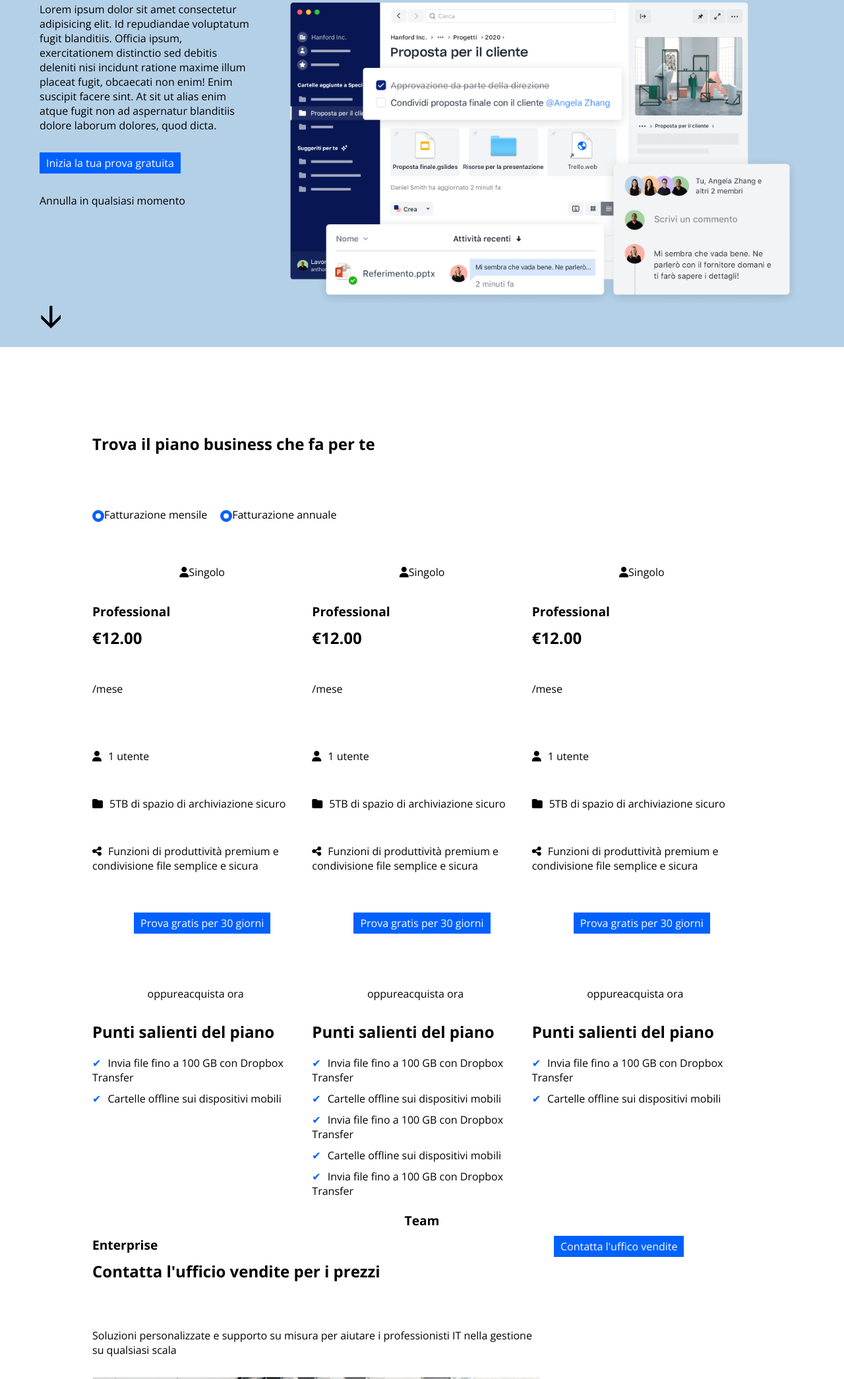
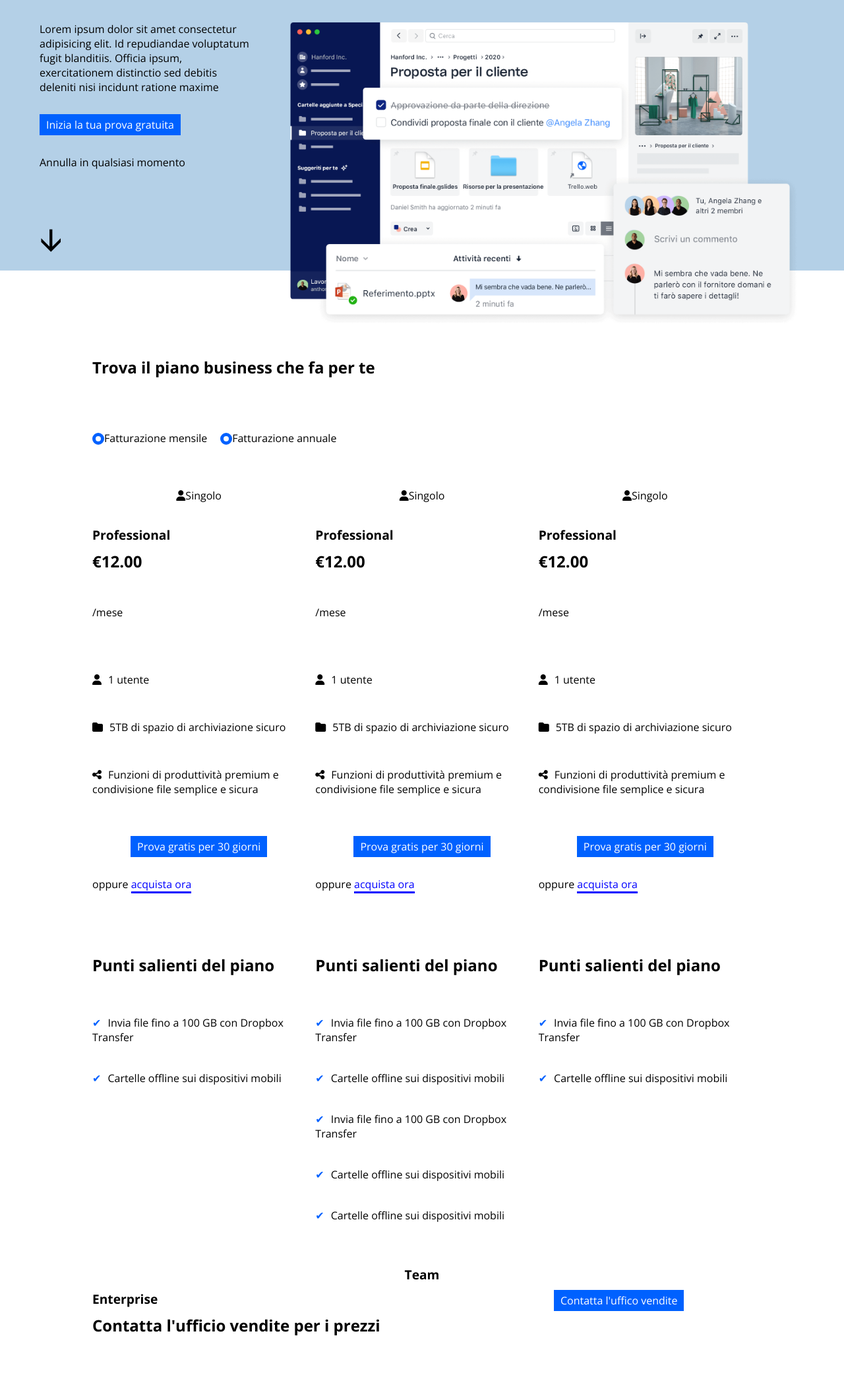
Before and after one commit to EnricoGenovese/htmlcss-dropbox, a plain HTML site: page index.html in a window 1280 px wide. Shown: the part 391-2481 px from the top of the page at 66% size. Drawn offline with nearby package versions, Linux system fonts and the light colour scheme.

Commit message:
fix jumbotron image pos; modify sub-plans spaces; update css

```diff
--- a/css/style.css
+++ b/css/style.css
@@ -69,7 +69,6 @@ section {
 h1 {
     font-size: 4em;
     font-weight: 1000;
-    margin-bottom: 50px;
 }
 
 h2 {
@@ -121,15 +120,24 @@ footer {
     padding-top: 170px;
 }
 
+.outside {
+    position: relative;
+    top: 80px;
+}
+
 #sub-plans p {
     margin-top: 50px;
+}
+
+#sub-plans ul li {
+    padding: 15px 0;
 }
 
 footer {
     padding-bottom: 200px;
 }
 
-#jumbotron .container,
+/* #jumbotron .container,  */
 #sub-plans .container-small,
 #contact-partner .container-small,
 #operations .container-small,
@@ -164,11 +172,11 @@ footer .container {
 }
 
 .subsciption {
-    width: calc((100% - 30) / 3);
-    min-width: 300px;
+    width: calc((100% - 30px) / 3);
+    min-width: 270px;
 }
 
-.customers-brands>div {
+.customers-brands > div {
     aspect-ratio: 1/1;
     position: relative;
     top: 100px;
@@ -209,7 +217,7 @@ footer .container {
 }
 
 .text-contrast {
-    color: ;
+    color: var(--color-contrast);
 }
 /* space */
 
@@ -232,16 +240,20 @@ footer .container {
     width: 70%;
 }
 
-.m-15 {
+.mr-15 {
     margin-right: 15px;
+}
+
+.ml-15 {
+    margin-left: 15px;
 }
 
 .m-30 {
     margin-top: 30px;
 }
 
-.m-15 {
-    margin-left: 15px;
+.m-80 {
+    margin-top:80px;
 }
 
 .gap{
@@ -287,8 +299,9 @@ footer .container {
 
 .arrow {
     font-size: 3em;
-    margin-top: 100px;
     display: inline-block;
+    position: absolute;
+    bottom: 80px;
 }
 
 .payment {
@@ -304,3 +317,8 @@ footer .container {
     color: var(--color-blue);
     margin-right: 10px;
 }
+
+.blue-link {
+    color: blue;
+    border-bottom: solid blue;
+}
--- a/index.html
+++ b/index.html
@@ -33,18 +33,18 @@
         <section id="jumbortron" class="bg-light debug">
             <div class="container debug">
                 <h1>
-                    Tutto ciò che serve ti serve per il lavoro,in un unico posto
+                    Tutto ciò che serve ti serve per il lavoro, in un unico posto
                 </h1>
             </div>
-            <div class="container d-flex s-between">
+            <div class="container d-flex s-between outside">
                 <div class="w-30 debug">
                     <p>
-                       Lorem ipsum dolor sit amet consectetur adipisicing elit. Id repudiandae voluptatum fugit blanditiis. Officia ipsum, exercitationem distinctio sed debitis deleniti nisi incidunt ratione maxime illum placeat fugit, obcaecati non enim! Enim suscipit facere sint. At sit ut alias enim atque fugit non ad aspernatur blanditiis dolore laborum dolores, quod dicta.
+                       Lorem ipsum dolor sit amet consectetur adipisicing elit. Id repudiandae voluptatum fugit blanditiis. Officia ipsum, exercitationem distinctio sed debitis deleniti nisi incidunt ratione maxime
                     </p>
                     <div class="btn bg-blue text-white">
                         Inizia la tua prova gratuita
                     </div>
-                    <p class="p-top">
+                    <p class="m-30">
                         Annulla in qualsiasi momento
                     </p>
                     <div>
@@ -52,7 +52,7 @@
                     </div>
                 </div>
                 <div class="w-70 debug">
-                    <img src="./img/jumbo.png" alt="hero">
+                    <img src="./img/jumbo.png" alt="hero" >
                 </div>
             </div>
         </section>
@@ -69,8 +69,8 @@
                     </p>
                 </div>
             </div>
-            <div class=" container-small d-flex s-between">
-                <div class="subsciption d-flex c-flex">
+            <div class=" container-small d-flex s-between gap">     <!-- contenitore colonne-->
+                <div class="subsciption d-flex c-flex">             <!-- colonna 1 -->
                     <div class="c-text p-15">
                         <span><i class="fa-solid fa-user"></i></span>Singolo
                     </div>
@@ -88,53 +88,21 @@
                         <div class="btn d-flex bg-blue text-white m-30">
                             <a href="#" class="free-try">Prova gratis per 30 giorni</a>
                         </div>
+                    </div>
+                    <div>
                         <div class="d-flex m-30 f-start">
-                            <p>oppure<a href="#call-to-action">acquista ora</a></p>
+                            <a href="#call-to-action">oppure <span class="blue-link">acquista ora</span></a>
                         </div>
-                        <div class="d-flex c-flex">
+                        <div class="d-flex c-flex m-80">
                             <ul>
                                 <li><h4>Punti salienti del piano</h4></li>
                                 <li><span class="checkmark">&#x2714;</span>Invia file fino a 100 GB con Dropbox Transfer</li>
                                 <li><span class="checkmark">&#x2714;</span>Cartelle offline sui dispositivi mobili</li>
-
                             </ul>
                         </div>
                     </div>
                 </div>
-                <div class="subsciption d-flex c-flex">
-                    <div class="c-text p-15">
-                        <span><i class="fa-solid fa-user"></i></span>Singolo
-                    </div>
-                    <div class="p15">
-                        <h3>Professional</h3>
-                        <h4>&euro;12.00</h4>
-                        <p>/mese</p>
-                    </div>
-                    <div class="p15">
-                        <p><i class="fa-solid fa-user"></i>1 utente</p>
-                        <p><i class="fa-solid fa-folder"></i>5TB di spazio di archiviazione sicuro</p>
-                        <p><i class="fa-solid fa-share-nodes"></i>Funzioni di produttività premium e condivisione file semplice e sicura</p>
-                    </div>
-                    <div class="d-flex c-flex a-items">
-                        <div class="btn d-flex bg-blue text-white m-30 a-items">
-                            <a href="#">Prova gratis per 30 giorni</a>
-                        </div>
-                        <div class="d-flex m-30 ">
-                            <p>oppure<a href="#call-to-action">acquista ora</a></p>
-                        </div>
-                        <div class="d-flex c-flex a-items">
-                            <ul>
-                                <li><h4>Punti salienti del piano</h4></li>
-                                <li><span class="checkmark">&#x2714;</span>Invia file fino a 100 GB con Dropbox Transfer</li>
-                                <li><span class="checkmark">&#x2714;</span>Cartelle offline sui dispositivi mobili</li>
-                                <li><span class="checkmark">&#x2714;</span>Invia file fino a 100 GB con Dropbox Transfer</li>
-                                <li><span class="checkmark">&#x2714;</span>Cartelle offline sui dispositivi mobili</li>
-                                <li><span class="checkmark">&#x2714;</span>Invia file fino a 100 GB con Dropbox Transfer</li>
-                            </ul>
-                        </div>
-                    </div>
-                </div>
-                <div class="subsciption d-flex c-flex">
+                <div class="subsciption d-flex c-flex">             <!-- colonna 2 -->
                     <div class="c-text p-15">
                         <span><i class="fa-solid fa-user"></i></span>Singolo
                     </div>
@@ -149,13 +117,50 @@
                         <p><i class="fa-solid fa-share-nodes"></i>Funzioni di produttività premium e condivisione file semplice e sicura</p>
                     </div>
                     <div class="d-flex c-flex a-items">
-                        <div class="btn d-flex bg-blue text-white m-30 a-items">
-                            <a href="#">Prova gratis per 30 giorni</a>
+                        <div class="btn d-flex bg-blue text-white m-30">
+                            <a href="#" class="free-try">Prova gratis per 30 giorni</a>
                         </div>
-                        <div class="m-30">
-                            <p>oppure<a href="#call-to-action">acquista ora</a></p>
+                    </div>
+                    <div>
+                        <div class="d-flex m-30 f-start">
+                            <a href="#call-to-action">oppure <span class="blue-link">acquista ora</span></a>
                         </div>
-                        <div class="d-flex c-flex">
+                        <div class="d-flex c-flex m-80">
+                            <ul>
+                                <li><h4>Punti salienti del piano</h4></li>
+                                <li><span class="checkmark">&#x2714;</span>Invia file fino a 100 GB con Dropbox Transfer</li>
+                                <li><span class="checkmark">&#x2714;</span>Cartelle offline sui dispositivi mobili</li>
+                                <li><span class="checkmark">&#x2714;</span>Invia file fino a 100 GB con Dropbox Transfer</li>
+                                <li><span class="checkmark">&#x2714;</span>Cartelle offline sui dispositivi mobili</li>
+                                <li><span class="checkmark">&#x2714;</span>Cartelle offline sui dispositivi mobili</li>
+                            </ul>
+                        </div>
+                    </div>
+                </div>
+                <div class="subsciption d-flex c-flex">             <!-- colonna 3 -->
+                    <div class="c-text p-15">
+                        <span><i class="fa-solid fa-user"></i></span>Singolo
+                    </div>
+                    <div>
+                        <h3>Professional</h3>
+                        <h4>&euro;12.00</h4>
+                        <p>/mese</p>
+                    </div>
+                    <div>
+                        <p><i class="fa-solid fa-user"></i>1 utente</p>
+                        <p><i class="fa-solid fa-folder"></i>5TB di spazio di archiviazione sicuro</p>
+                        <p><i class="fa-solid fa-share-nodes"></i>Funzioni di produttività premium e condivisione file semplice e sicura</p>
+                    </div>
+                    <div class="d-flex c-flex a-items">
+                        <div class="btn d-flex bg-blue text-white m-30">
+                            <a href="#" class="free-try">Prova gratis per 30 giorni</a>
+                        </div>
+                    </div>
+                    <div>
+                        <div class="d-flex m-30 f-start">
+                            <a href="#call-to-action">oppure <span class="blue-link">acquista ora</span></a>
+                        </div>
+                        <div class="d-flex c-flex m-80">
                             <ul>
                                 <li><h4>Punti salienti del piano</h4></li>
                                 <li><span class="checkmark">&#x2714;</span>Invia file fino a 100 GB con Dropbox Transfer</li>
@@ -166,7 +171,7 @@
                 </div>
             </div>
                 <div class="container-small d-flex c-flex a-items s-between">
-                    <div class="">
+                    <div class="m-30">
                         <h3>Team</h3>
                     </div>
                 </div>
@@ -188,7 +193,7 @@
 
                 <div class="container-small debug">
                     <div class="d-flex row-rev s-between">
-                        <div class="w-30 debug m-15 m-30">
+                        <div class="w-30 debug ml-15 m-30">
                             <h3>Entra in contatto con un partner Dropbox</h3>
                             <p>Trova un partner Dropbox e HelloSign  di fiducia. Ottieni le soluzioni e i servizi necessari per raggiungere i tuoi obiettivi aziendali, tra cui implementazione integrazione, gestione e supporto continui.</p>
                             <div class="btn borders">Trova un partner</div>
@@ -245,13 +250,13 @@
                 <h2>Più di 500.000 teams utilizzano Dropbox Business</h2>
             </div>
             <div class="customers-brands d-flex">
-                <div class="d-flex wrap c-items">
+                <div class="d-flex wrap a">
                     <img src="./img/designit.svg" alt="designit" class=" brand bg-green text-white">
                     <img src="./img/designit.svg" alt="designit" class=" brand bg-green text-white">
                     <img src="./img/designit.svg" alt="designit" class=" brand bg-green text-white">
                     <img src="./img/designit.svg" alt="designit" class=" brand bg-green text-white">
                 </div>
-                <div class="d-flex wrap c-items bg-green ">
+                <div class="d-flex wrap a bg-green ">
                     <img src="./img/designit.svg" alt="designit" class="text-white">
                     <p>Lorem ipsum dolor sit amet consectetur adipisicing elit. Error veritatis mollitia eos sit totam vero. Nihil perferendis impedit asperiores dicta ad adipisci, excepturi quasi reprehenderit nisi, sit sed? Placeat, neque!
                         <br><br>
@@ -267,11 +272,10 @@
         </section>
 
         <section id="call-to-action" class="bg-light">
-            <div class="container-small debug">
-                <div class="d-flex s-between">
-                    <h3>
+            <div class="container-small d-flex s-between ">
+                    <h2 class="text-contrast">
                         Lorem ipsum dolor sit amet.
-                    </h3>
+                    </h2>
                     <div>
                         button
                     </div>
@@ -280,7 +284,7 @@
         </section>
         <section id="faq" class="debug">
             <div>
-                <div class="container-small">
+                <div class="container-small d-flex s-between">
                     <h3>Lorem, ipsum.</h3>
                     <p>Lorem, ipsum dolor sit amet consectetur adipisicing elit. Illum, hic!</p>
                     <p>Lorem, ipsum dolor sit amet consectetur adipisicing elit. Illum, hic!</p>
```
